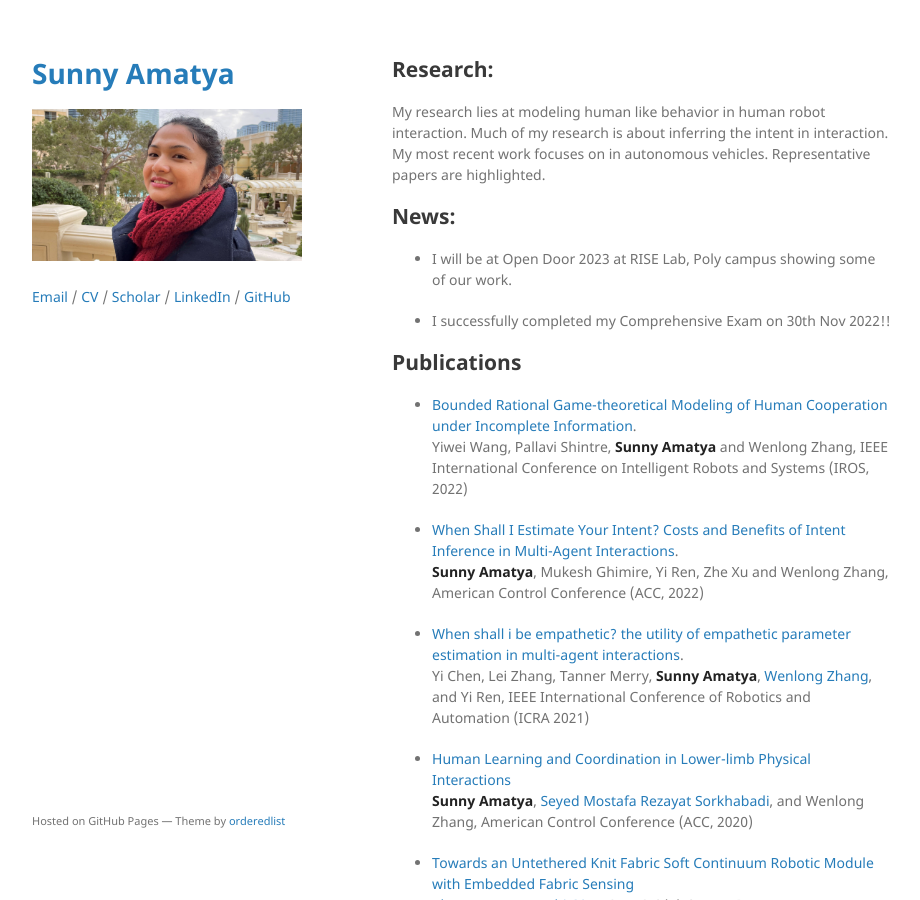
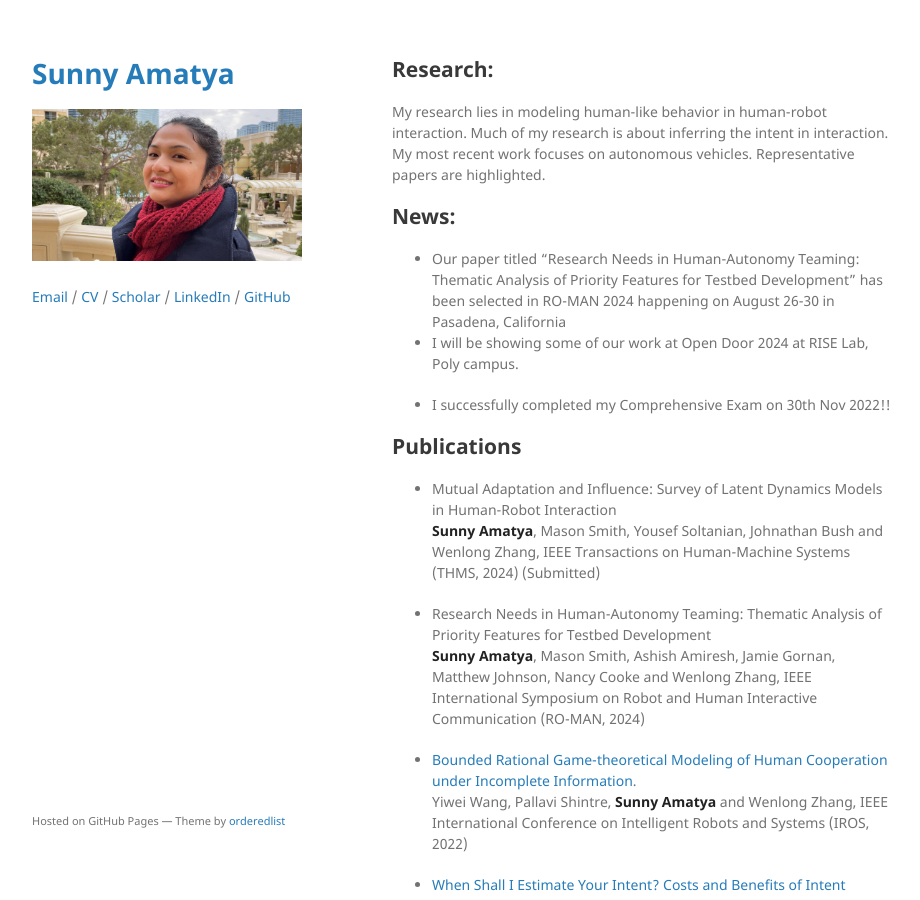
Before and after one commit to sunamatya/sunamatya.github.io, a Jekyll site: the page built from index.md, in a window 1280 px wide and 900 px high. Shown: the whole window, without its empty margins (178-1098 px from the left). Built offline with Jekyll 4.4.1, drawn with Linux system fonts in a browser that asks for light colours; the repository's description, which GitHub fills in, is left out; our own code applies the rules of GitHub Pages for plain Markdown files.

Commit message:
Papers from 2024 added

```diff
--- a/index.md
+++ b/index.md
@@ -2,15 +2,22 @@
 layout: default
 ---
 ## Research:
-My research lies at modeling human like behavior in human robot interaction. Much of my research is about inferring the intent in interaction.
-My most recent work focuses on in autonomous vehicles. Representative papers are highlighted.
+My research lies in modeling human-like behavior in human-robot interaction. Much of my research is about inferring the intent in interaction.
+My most recent work focuses on autonomous vehicles. Representative papers are highlighted.
 
 ## News:
-*	I will be at Open Door 2023 at RISE Lab, Poly campus showing some of our work.
+*	Our paper titled "Research Needs in Human-Autonomy Teaming: Thematic Analysis of Priority Features for Testbed Development" has been selected in RO-MAN 2024 happening on August 26-30 in Pasadena, California
+*	I will be showing some of our work at Open Door 2024 at RISE Lab, Poly campus.
 
 *	I successfully completed my Comprehensive Exam on 30th Nov 2022!!
 
 ## Publications
+*	Mutual Adaptation and Influence: Survey of Latent Dynamics Models in Human-Robot Interaction\
+	**Sunny Amatya**, Mason Smith, Yousef Soltanian, Johnathan Bush and Wenlong Zhang, IEEE Transactions on Human-Machine Systems (THMS, 2024) (Submitted)
+
+*	Research Needs in Human-Autonomy Teaming: Thematic Analysis of Priority Features for Testbed Development\
+	**Sunny Amatya**, Mason Smith, Ashish Amiresh, Jamie Gornan, Matthew Johnson, Nancy Cooke and Wenlong Zhang, IEEE International Symposium on Robot and Human Interactive Communication (RO-MAN, 2024)
+
 *	[Bounded Rational Game-theoretical Modeling of Human Cooperation under Incomplete Information](https://ieeexplore.ieee.org/abstract/document/9982108?casa_token=9LtQOX7vYeQAAAAA:YQrLBsF3pwN4DzzO6mcMP20JMykz-60PnWmeC_5HM16WHCJwB-B2qfEgevV56GldNjvcXQVcBQ).\
 	Yiwei Wang, Pallavi Shintre, **Sunny Amatya** and Wenlong Zhang, IEEE International Conference on Intelligent Robots and Systems (IROS, 2022)
 
```
